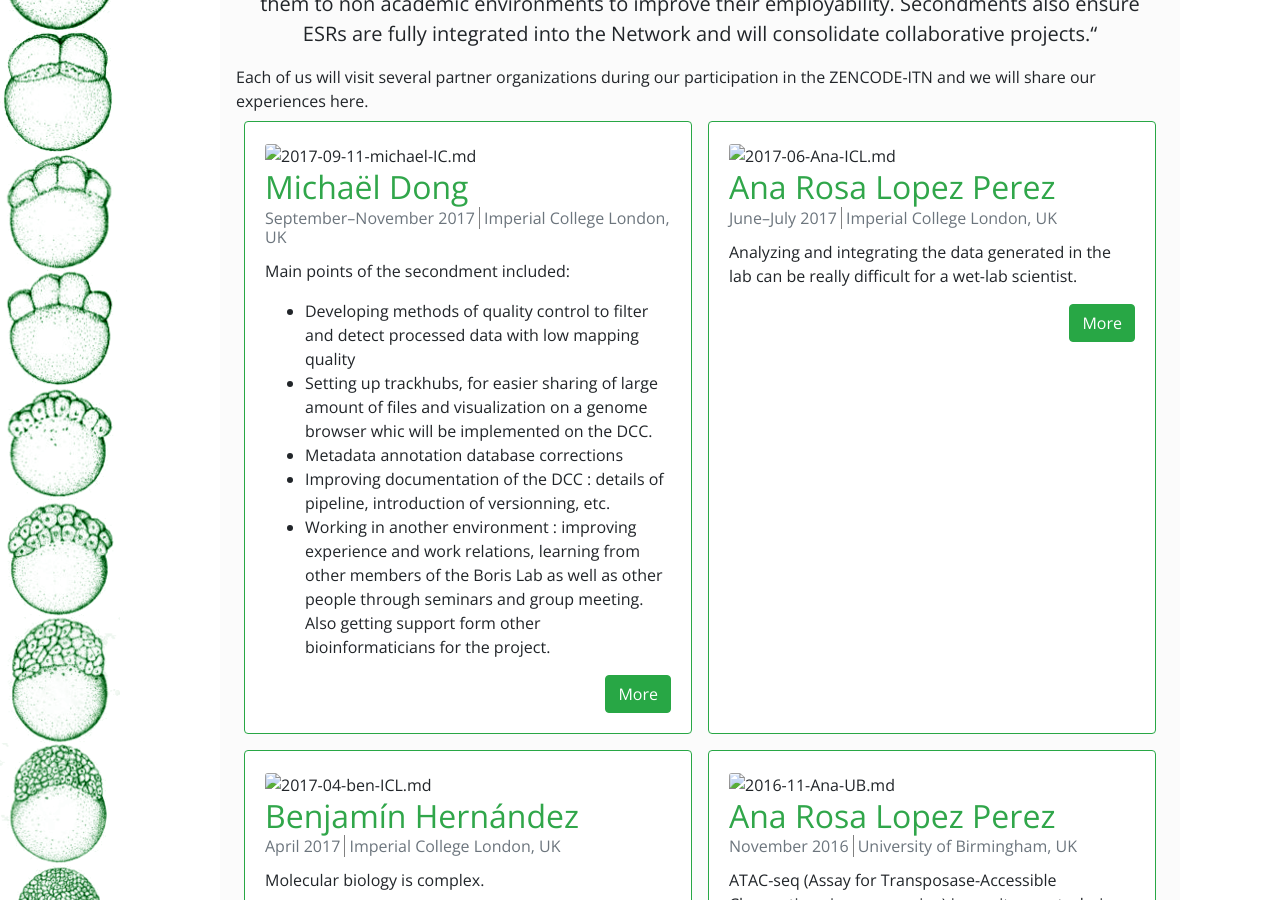
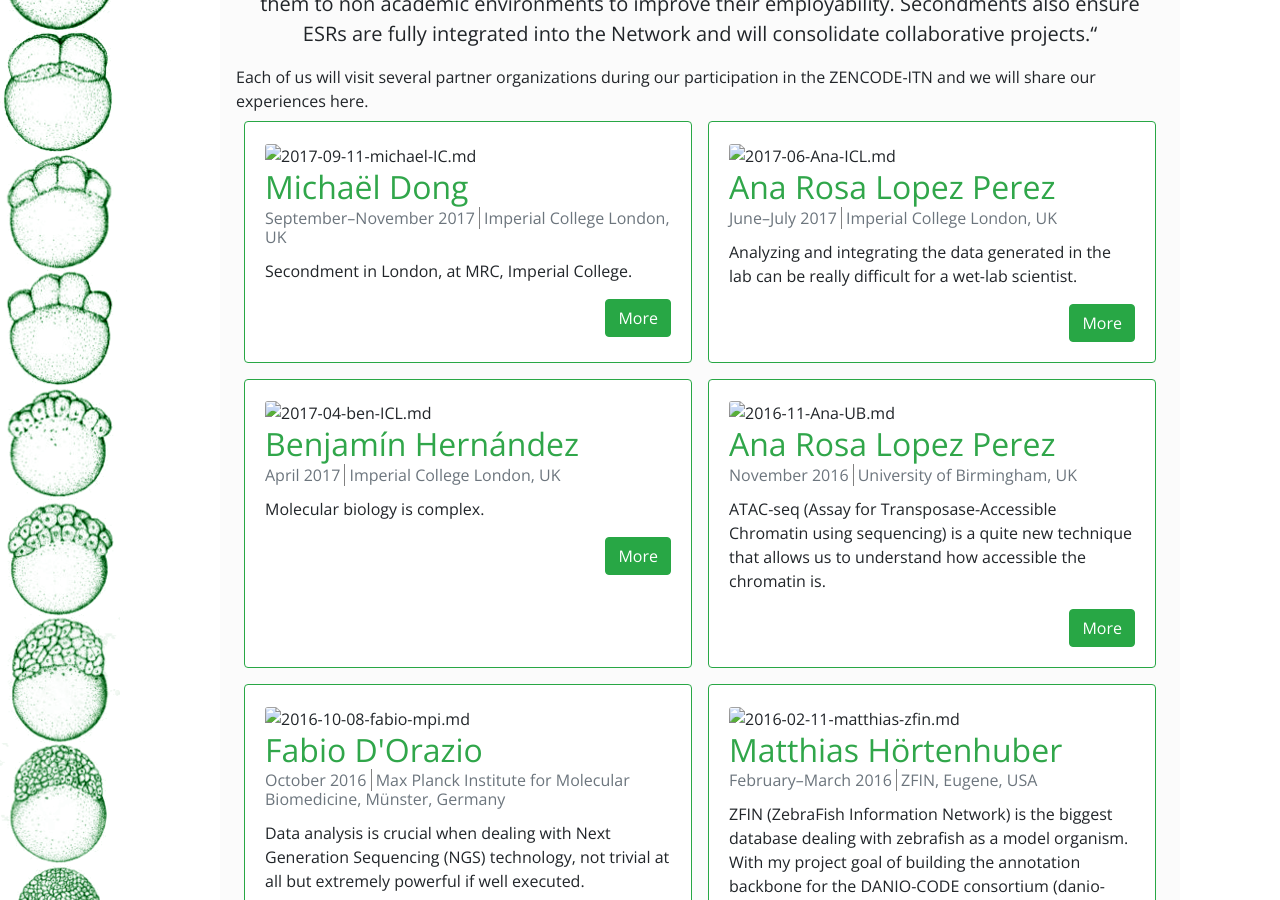
Before and after one commit to zencode-itn/zencode-itn.github.io, a Jekyll site: the page built from secondments.html, in a window 1280 px wide and 900 px high, scrolled down 281 px. Built offline with Jekyll 4.4.1, drawn with Linux system fonts in a browser that asks for light colours; nearby versions of some CDN libraries; a script that is not in the unit is left out; comment, search, counter and statistics services are not loaded; some of the changed lines change nothing that is shown.

Commit message:
Update 2017-09-11-michael-IC.md

```diff
--- a/_secondments/2017-09-11-michael-IC.md
+++ b/_secondments/2017-09-11-michael-IC.md
@@ -6,22 +6,45 @@
 secondment-place: Imperial College London, UK
 ---
 
-Main points of the secondment included:
-- Developing methods of quality control to filter and detect processed data with low mapping quality
-- Setting up trackhubs, for easier sharing of large amount of files and visualization on a genome browser whic will be implemented on the DCC.
-- Metadata annotation database corrections
-- Improving documentation of the DCC : details of pipeline, introduction of versionning, etc.
-- Working in another environment : improving experience and work relations, learning from other members of the Boris Lab as well as other people through seminars and group meeting. Also getting support form other bioinformaticians for the project.
+Secondment in London, at MRC, Imperial College.
 
-//// work in progress
+During the past years, zebrafish has become an increasingly important model organism for research. In order to organize and coordinate all the genomics data between the different data users, the DANIO-CODE Data Coordination Center (DCC) has been deployed in 2016 to allow DANIO-CODE consortium members to submit and view their data sets annotated with standardized metadata nomenclatures. As part of the project, we are developing computational pipelines to process raw sequencing data and map it to the latest zebrafish reference genome sequence (GRCz10).
+
+A post-doc from Boris Lenhard's lab, at Imperial College, decided to collaborate with us on the DANIO-CODE DCC project, for the data processing workflows, the quality control and on the development of the DCC platform.
+
+The decision was taken with my supervisor to plan a 2-month secondment in London in order to strenghten the collaboration with Damir (aka Sensei), by working together on the project and learn more from him and the others.
+
+At the start of September, after my vacation in Ireland (to get used to the weather), I left for the UK.
+
+*1 hour of flight later...*
+
+I arrived in London, looking forward to familiarize with the place, meet with new people, learn new things, as well as visiting the city. My hope to see the sun again were quickly washed away by the rain and grey skies of the country. I suppose the definition of "good weather" is different there.
+
+![It's a beautiful rain and I can't stop myself from crying...](/library/images/secondments/michael_IC_3.jpg)<br>
+*It's a beautiful rain and I can't stop myself from crying...*
+
+However, I was welcomed warmly by the members of the Computational Regulatory Genomics Team led by Boris Lenhart, at the Imperial College. A band of hot-blooded happy PhD students, post-docs, nonetheless fully motivated and devoted in their work, eager to learn, support and help, and open to new ideas. I was glad to meet them.
 
 ![Enjoying dinner with the full Lenhard Lab... and Robert Pattinson!!! (sorry Dunja)](/library/images/secondments/michael_IC_1.jpg)
 *Enjoying dinner with the full Lenhard Lab... and Robert Pattinson!!! (sorry Dunja)*
 
+The main goals of the secondment were:
+- To develop methods of quality control to filter and detect processed data with low mapping quality with the help of Damir
+- To set up trackhubs, for easier sharing of large amount of files and visualization on the DCC
+- To improve documentation of the DCC : details of pipeline, introduction of versionning, etc.
+- To work and learn in another environment : improving experience and work relations, learning from other members of the Boris Lab as well as other people through seminars and group meeting. Also getting support form other bioinformaticians for the project.
+
+I worked with Sensei and pals at the MRC London Institute of Medical Sciences for 2 months. Some of the secondment plan objectives were achieved, others will be done later, after my return to Stockholm.
+
+I also took the occasion to visit the most famous monuments of London: Buckingham Palace, Big Ben (under maintenance though), London bridge, the Royal Air Force museum, the Science Museum and some regions in the Sussex (Eastbourne).
+
+I finally left London in November, tired and ready to use all those new skills gained, having expanded my friends, contacts and acquitainces repertory, and report to my supervisor.
 
 ![Goodbye London :'(](/library/images/secondments/michael_IC_2.jpg)
 *Goodbye London :'(*
 
-I took a lot of things home from this secondment visit, besides the direct input for my project.
+And there ends my secondment at Imperial College. In 2 months, I learned a lot, from data processing to analysis and quality control of transcriptomic dataets, but also socialized with the members of the team, and visited nice places in London. The only issue, in my opinion was that, for a first stay, those 2 months have been very long, if not too long.
 
-Conclusion:
+I would like to thank PhD. Damir Baransic(-sensei), PhD. Boris Lenhart and the rest of the Computational Regulatory Genomics team, for welcoming me in their office during this period.
+
+Michael.
```
